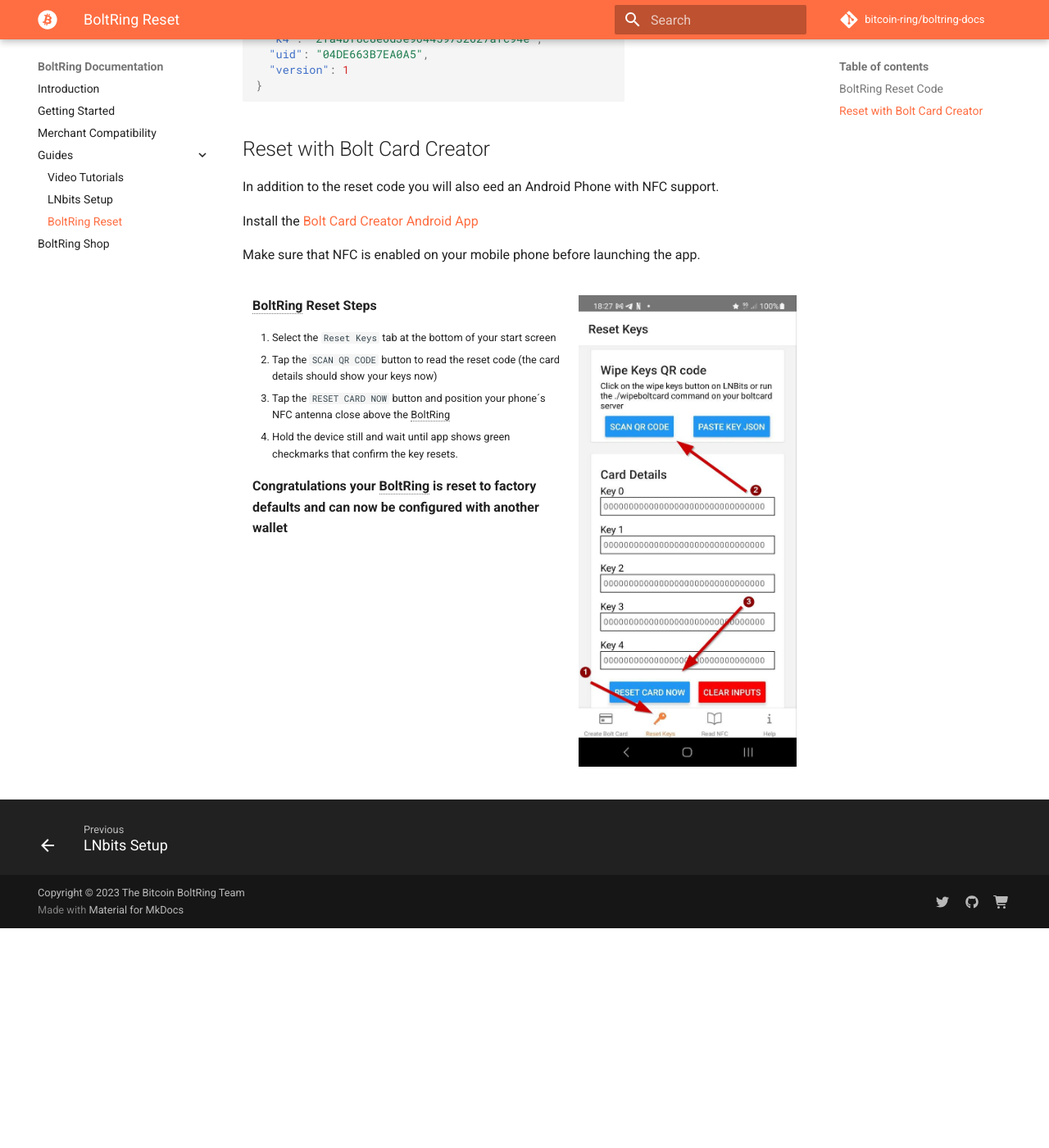
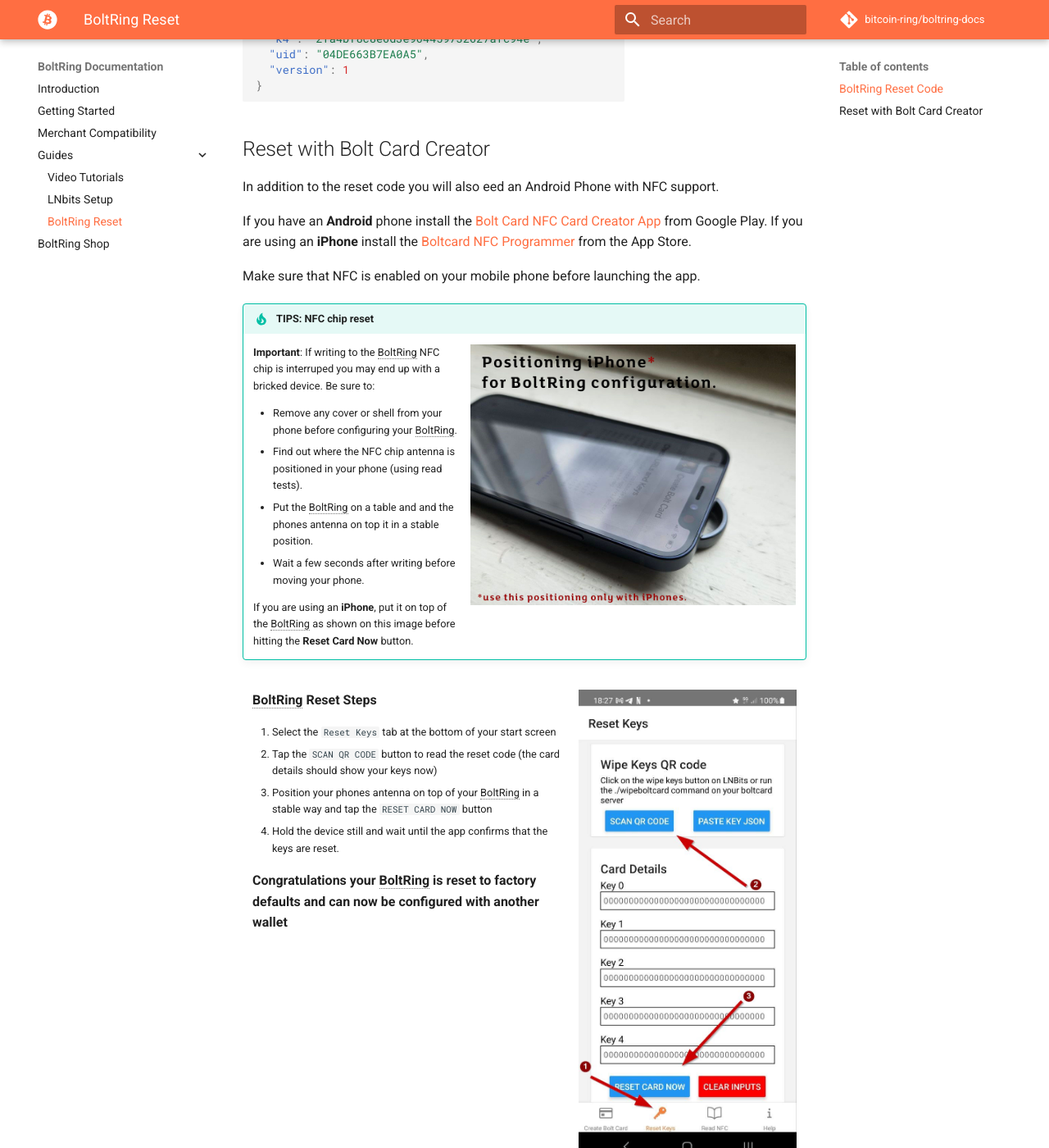
Before and after one commit to bitcoin-ring/boltring-docs, an MkDocs documentation site: the page built from docs/boltring-reset.md, in a window 1280 px wide and 1400 px high, scrolled down 764 px. Shown: the whole window at 82% size. Built offline with MkDocs 1.6.1 and Material for MkDocs 9.7.7, drawn with Linux system fonts in a browser that asks for light colours; comment, search, counter and statistics services are not loaded; before the commit the page ends 1896 px from its top, so only the background shows below that.

Commit message:
Add NFC writing tips

```diff
--- a/docs/boltring-reset.md
+++ b/docs/boltring-reset.md
@@ -41,10 +41,24 @@
 
 In addition to the reset code you will also eed an Android Phone with NFC support.
 
-Install the
-[Bolt Card Creator Android App](https://play.google.com/store/apps/details?id=com.lightningnfcapp)
+If you have an **Android** phone install the [Bolt Card NFC Card Creator App](https://play.google.com/store/apps/details?id=com.lightningnfcapp) from Google Play.
+If you are using an **iPhone** install the [Boltcard NFC Programmer](https://apps.apple.com/us/app/boltcard-nfc-programmer/id6450968873) from the App Store.
 
 Make sure that NFC is enabled on your mobile phone before launching the app.
+
+!!! tip "TIPS: NFC chip reset"
+    ![LNbits NFC Chip Configuration](images/iphone-positioning.jpg){ align=right width="60%"}
+
+    **Important**: If writing to the BoltRing NFC chip is interruped you may end up with a bricked
+    device. Be sure to:
+
+    - Remove any cover or shell from your phone before configuring your BoltRing.
+    - Find out where the NFC chip antenna is positioned in your phone (using read tests).
+    - Put the BoltRing on a table and and the phones antenna on top it in a stable position.
+    - Wait a few seconds after writing before moving your phone.
+
+    If you are using an **iPhone**, put it on top of the BoltRing as shown on this image before
+    hitting the **Reset Card Now** button.
 
 
 !!! noborder ""
@@ -56,9 +70,9 @@
     1. Select the `Reset Keys` tab at the bottom of your start screen
     1. Tap the `SCAN QR CODE` button to read the reset code (the card details should show your keys
        now)
-    1. Tap the `RESET CARD NOW` button and position your phone´s NFC antenna close above the
-       BoltRing
-    1. Hold the device still and wait until app shows green checkmarks that confirm the key resets.
+    1. Position your phones antenna on top of your BoltRing in a stable way and tap the
+       `RESET CARD NOW` button
+    1. Hold the device still and wait until the app confirms that the keys are reset.
 
     **Congratulations your BoltRing is reset to factory defaults and can now be configured with
     another wallet**
```
Also changed, not shown: docs/lnbits.md (+20 -3 lines), pyproject.toml (+5 -5 lines), docs/images/iphone-positioning.jpg (added), 1 other file.
